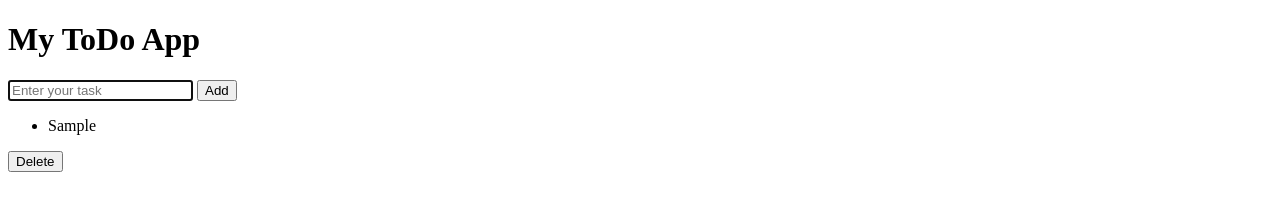
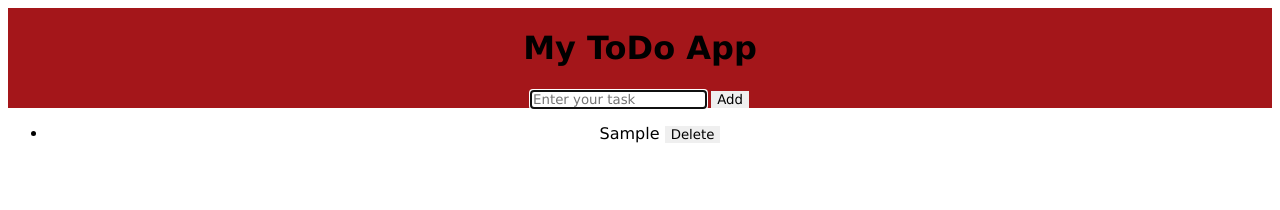
Before and after one commit to julianll1202/FSDI-103-JS-Class-04, a plain HTML site: page index.html in a window 1280 px wide. Both pictures are taken after typing "Sample" into the empty fields and a click on the button "Add". Drawn offline with Linux system fonts and the light colour scheme.

Commit message:
Added deleteTask() function

```diff
--- a/app.js
+++ b/app.js
@@ -1,24 +1,33 @@
 const taskInput=document.getElementById("task");
 const taskList=document.getElementById("task-list");
-
+let c=0;
 //add function
 function addTask(){
+    //store the text input on task
     let task=taskInput.value;
+    //call display function
     displayTask(task);
+    //call clear function
     clearInput();
+    //increase task counter
+    c++;
 }
 
 //display function
-function displayTask(taskName){
-    taskList.innerHTML += `<li>${taskName}</li>`;
+function displayTask(newTask){
+    //add task text to the list alongside a delete button
+    taskList.innerHTML += `<li id="${c}">${newTask} <button onclick="deleteTask(${c})">Delete</button> </li>`;
 }
 
 //clear function
 function clearInput(){
+    //clears the input bar
     taskInput.value="";
     taskInput.focus();
 }
 
 //delete function
-function deleteTask(){
+function deleteTask(taskID){
+    //Deletes the task that has the specified ID
+    document.getElementById(taskID).remove();
 }
--- a/index.html
+++ b/index.html
@@ -5,6 +5,7 @@
     <meta http-equiv="X-UA-Compatible" content="IE=edge">
     <meta name="viewport" content="width=device-width, initial-scale=1.0">
     <title>ToDo List</title>
+    <link rel="stylesheet" href="mystyle.css">
 </head>
 <body>
     <header>
@@ -23,7 +24,6 @@
     </main>
 
     <footer>
-        <button onclick="deleteTask()">Delete</button>
     </footer>
     <script src="app.js"></script>
 </body>
--- a/mystyle.css
+++ b/mystyle.css
@@ -0,0 +1,14 @@
+*{
+    font-family: verdana;
+    border: none
+}
+
+body{
+    display: flex;
+    flex-direction: column;
+    text-align: center;
+}
+
+header{
+    background-color: #A4161A;
+}
```
